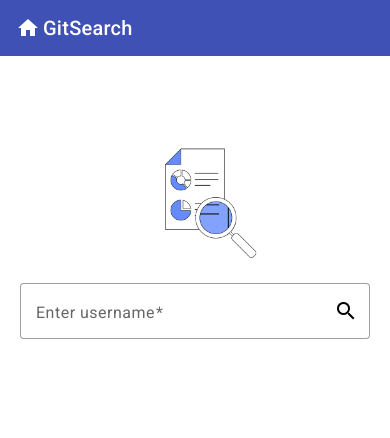
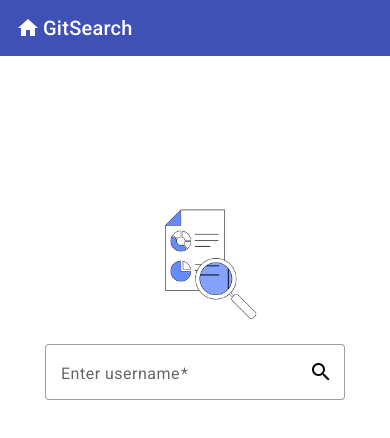
Before and after one commit to Juvinvinod/github-profile-viewer, an Angular app: page / in a window 390 px wide. Shown: the top 438 px of the page. Built offline with nearby package versions, Linux system fonts and the light colour scheme.

Commit message:
Changes to CSS in search-bar component

```diff
--- a/src/app/search-bar/search-bar.component.css
+++ b/src/app/search-bar/search-bar.component.css
@@ -1,3 +1,8 @@
+.container{
+    margin: auto;
+    padding: 100px 30px 0px;
+}
+
 .search-form{
     text-align: center;
     align-content: center;
@@ -7,12 +12,14 @@
 mat-form-field{
     width: 750px;
     @media only screen and (max-width: 950px) {
-        width: 350px;
+        width: 300px;
+    }
+    @media only screen and (width: 280px) {
+        width: 200px;
     }
 }
 
 .img-container{
-   padding-top: 10%;
     display: flex;
     max-width: 250px;
     max-height: 250px;
--- a/src/app/search-bar/search-bar.component.html
+++ b/src/app/search-bar/search-bar.component.html
@@ -1,3 +1,4 @@
+<div class="container">
     <div class="img-container">
         <img src="../assets/search.gif" class="search-image" alt="searching">
     </div>
@@ -11,3 +12,4 @@
             <mat-icon matSuffix (click)="onSubmit()">search</mat-icon>
         </mat-form-field>
     </form>
+</div>
--- a/src/app/user-profile/user-profile.component.css
+++ b/src/app/user-profile/user-profile.component.css
@@ -15,10 +15,11 @@
 .user-card{
     max-width:750px;
     margin: auto;
+    background-image:linear-gradient(180deg,rgb(212, 224, 233), white) !important;
 }
 
 .container{
-    padding-top: 200px;
+    padding: 150px 25px;
 }
 
 .followers-icons{
--- a/src/app/user-profile/user-profile.component.html
+++ b/src/app/user-profile/user-profile.component.html
@@ -9,7 +9,9 @@
                 <mat-card-subtitle>Repositories: {{repositories}}</mat-card-subtitle>
                 <mat-card-subtitle class="followers-icons"><mat-icon>group</mat-icon>{{followers}}
                     followers · {{following}} following </mat-card-subtitle>
+                @if(location){
                 <mat-card-subtitle class="followers-icons"><mat-icon>room</mat-icon>{{location}}</mat-card-subtitle>
+                }
                 <img mat-card-xl-image src={{avatar}} alt="Image of user">
             </mat-card-title-group>
         </mat-card-header>
```
Also changed, not shown: 1 other file (tests, documents, lock files or other folders). Lines whose indentation alone changed are shown as unchanged.
